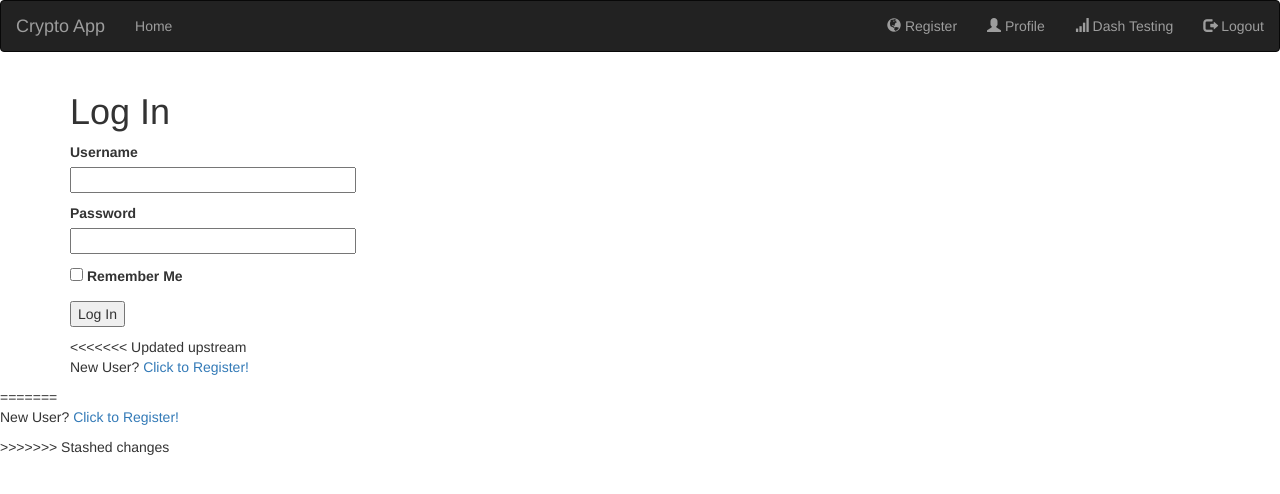
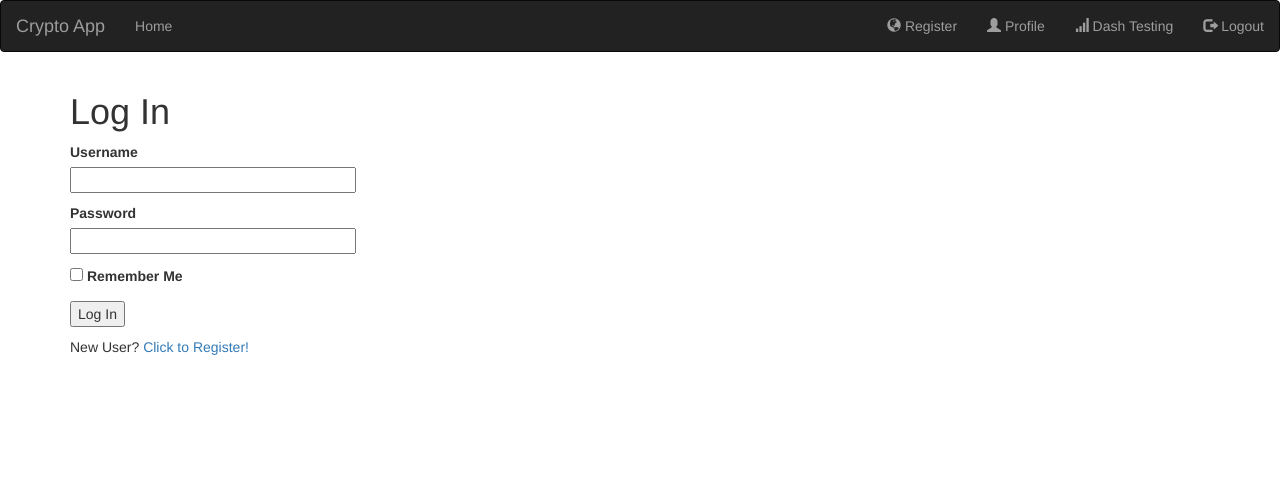
Before and after one commit to PDXPythonPirates/ppp-project-2, a Flask app: template app/templates/login.html in a window 1280 px wide. Shown: the top 494 px of the page. Run offline with Flask 3, Linux system fonts and the light colour scheme; the template is opened without the code that fills it: values that come from a table or form of the project are taken from there, others are empty; parts of the project's set-up code (start-up, migrations or seed data) failed here and were passed over; some libraries are stand-ins or nearby versions.

Commit message:
*insert meme here*

```diff
--- a/app/routes.py
+++ b/app/routes.py
@@ -21,7 +21,7 @@ def index():
 
 @app.route("/login", methods=["GET", "POST"])
 def login():
-    if current_user.is_authenticated():
+    if current_user.is_authenticated:
         return redirect(url_for('index'))
     form = LoginForm()
     if form.validate_on_submit():
--- a/app/templates/login.html
+++ b/app/templates/login.html
@@ -24,11 +24,6 @@
                <p>{{ form.remember_me() }} {{ form.remember_me.label }}</p>
                <p>{{ form.submit() }}</p>
             </form>
-<<<<<<< Updated upstream
             <p>New User? <a href="{{ url_for('register')}}">Click to Register!</a></p>
       </div>
-=======
-            <p>New User? <a href="{{ url_for('register')}}"> Click to Register! </a></p>
-        </div>
->>>>>>> Stashed changes
 {% endblock %}
```
Also changed, not shown: app/templates/index.html (indentation only).
